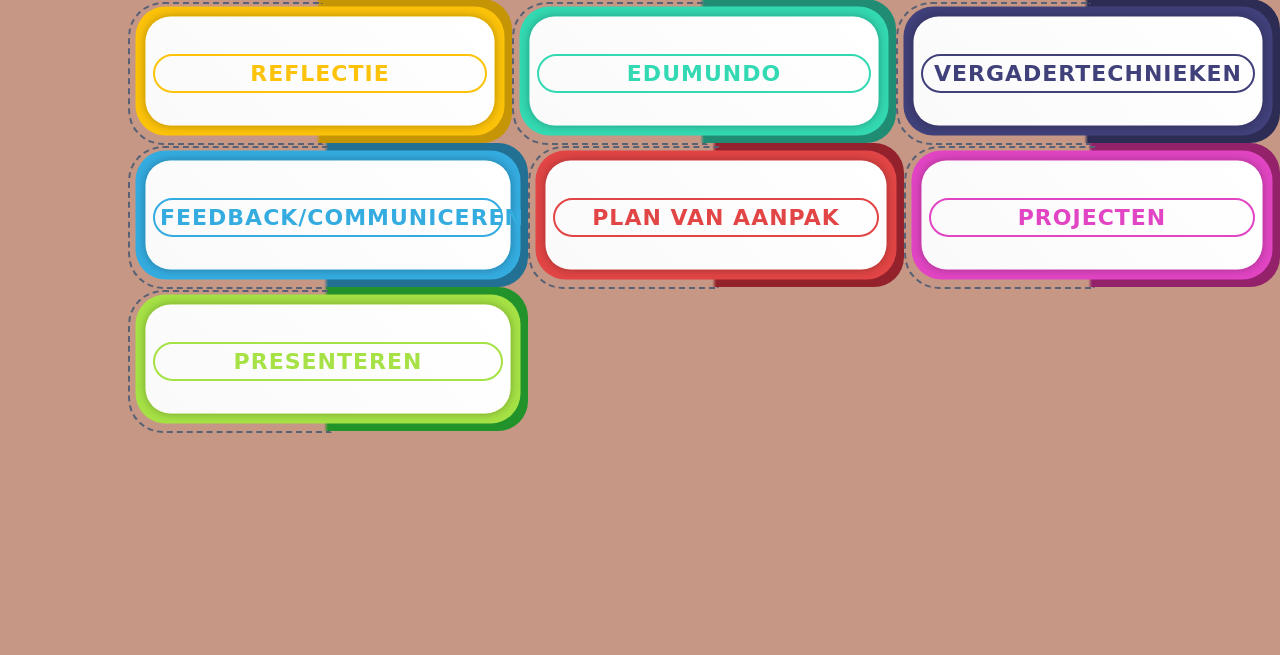
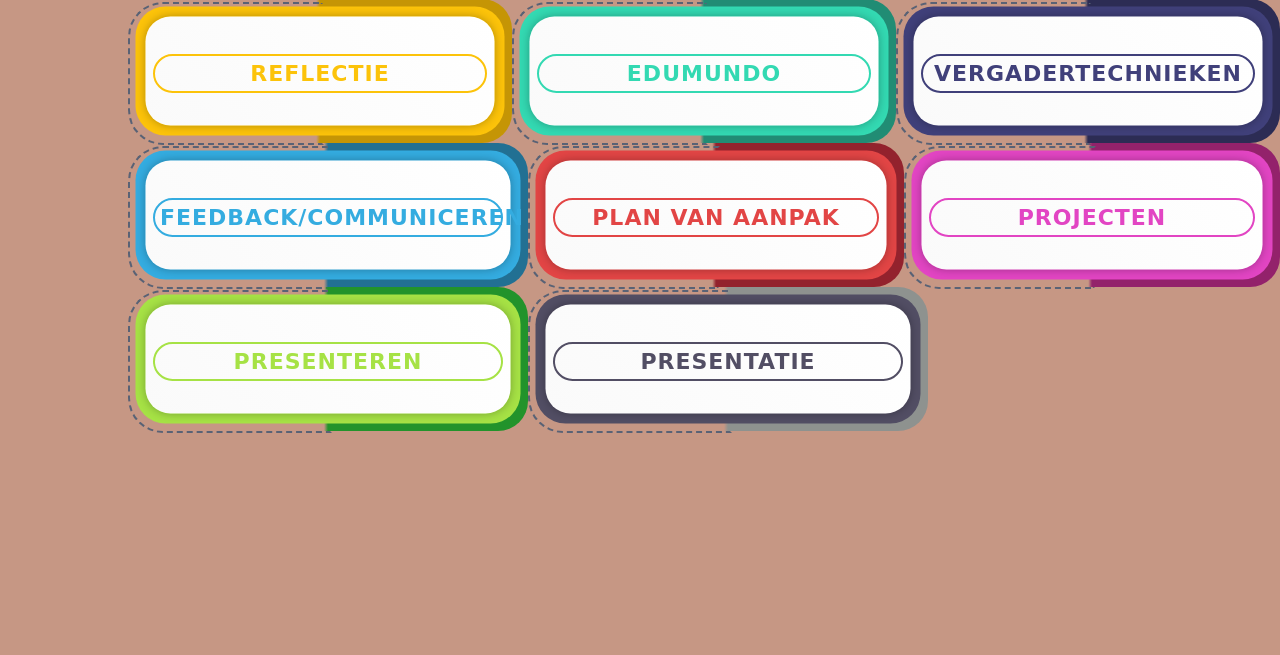
Before and after one commit to PJMoller/PJMoller.github.io, a PHP site: page /PS.html in a window 1280 px wide. Shown: the part 145-800 px from the top of the page. Run offline with PHP 8.4, Linux system fonts and the light colour scheme.

Commit message:
presentatie toegevoegd

```diff
--- a/CSS/style.css
+++ b/CSS/style.css
@@ -178,6 +178,10 @@ main p{
     --main-color: #a6e245;
     --dark-color: #22932b;
 }
+.serviceBox.gray{
+    --main-color: #524e64;
+    --dark-color: #8e928f;
+}
 
 @media only screen and (max-width: 1199px){
     .serviceBox{ margin: 0 0 40px; }}
--- a/PS.html
+++ b/PS.html
@@ -117,6 +117,19 @@
                     </div>
                 </a>
             </div>
+            <div class="row">
+                <a href="https://docs.google.com/presentation/d/1odfxr9gXy-VDQSEi64n8S6rvAJixBlE8mkde36eAoBM/edit?usp=sharing">
+                    <div class="col-md-3 col-sm-6">
+                        <div class="serviceBox gray">
+                            <div class="service-icon">
+                                <span><i class="fa fa-rocket"></i></span>
+                            </div>
+                            <h3 class="title">Presentatie</h3>
+                            <p class="description"></p>
+                        </div>
+                    </div>
+                </a>
+            </div>
         </div>
     </main>
 
```
